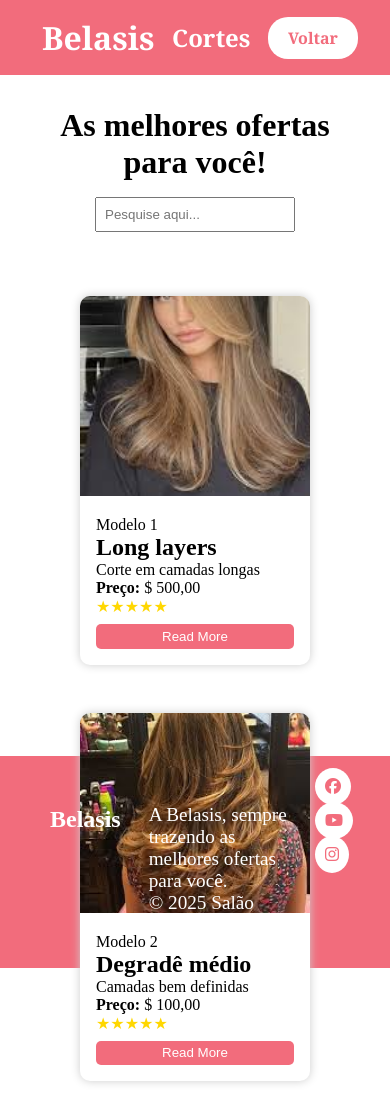
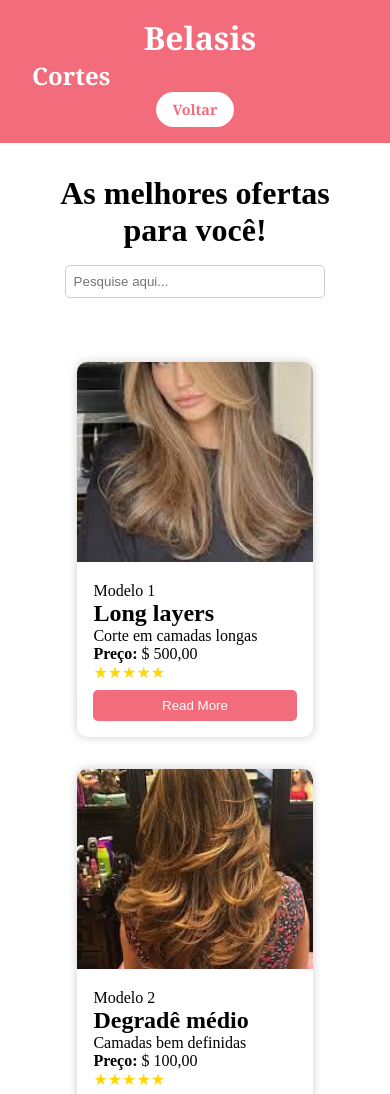
Before and after one commit to Victoriahjs/Belasis, a plain HTML site: page cortes.html in a window 390 px wide. Shown: the top 1094 px of the page. Drawn offline with Linux system fonts and the light colour scheme.

Commit message:
Atualizar o style03.css
25/06

```diff
--- a/style03.css
+++ b/style03.css
@@ -2,12 +2,6 @@
   margin: 0;
   padding: 0;
   box-sizing: border-box;
-}
-
-.rounded-icon {
-	border-radius: 50%;
-	width: 40px;
-	height: 40px;
 }
 
 body {
@@ -29,19 +23,9 @@ header h1 {
   margin-left: 10px;
 }
 
-main {
-	justify-content: center;
-	align-items: center;
-	height: 70vh;
-}
-
-.logo {
-	font-weight: bold;
-	color: white;
-	padding: 0.3rem 0.6rem;
-	border-radius: 5px;
-	margin: 10px;
-	padding: 8px;
+header h2 {
+  font-size: 1.5rem;
+  margin-right: auto;
 }
 
 .login-button {
@@ -58,27 +42,17 @@ main {
   background-color: #ffe3e7;
 }
 
-nav ul {
-	display: flex;
-	list-style: none;
-	gap: 1.5rem;
-}
-
-nav a {
-	color: white;
-	text-decoration: none;
-}
-
 main {
+  text-align: center;
   padding: 2rem;
-	text-align: center;
-	height: 75vh;
 }
 
 .search-bar {
   margin: 1rem 0;
   padding: 0.5rem;
   width: 200px;
+  border-radius: 5px;
+  border: 1px solid #ccc;
 }
 
 .cards {
@@ -88,7 +62,6 @@ main {
   gap: 3rem;
   padding: 1rem;
   margin: 2rem auto;
-
 }
 
 .card {
@@ -98,6 +71,11 @@ main {
   box-shadow: 0 0 10px #ccc;
   overflow: hidden;
   text-align: left;
+  transition: transform 0.3s ease-in-out;
+}
+
+.card:hover {
+  transform: scale(1.05);
 }
 
 .card img {
@@ -122,8 +100,12 @@ button {
   border: none;
   cursor: pointer;
   width: 100%;
-	padding: 0.3rem 0.6rem;
   border-radius: 5px;
+  transition: background-color 0.3s ease;
+}
+
+button:hover {
+  background-color: #d45565;
 }
 
 footer {
@@ -132,9 +114,11 @@ footer {
   padding: 2rem 2rem;
   margin-top: 3rem;
   display: flex;
+  justify-content: space-between;
+  align-items: center;
 }
 
-;footer h2 {
+footer h2 {
   margin-left: 10px;
   margin: 0;
   font-size: 1.8rem;
@@ -153,22 +137,22 @@ footer {
 
 .texto {
   display: flex;
-	align-items:stretch;
-	justify-content:center;
+  align-items: stretch;
+  justify-content: center;
   width: 155%;
   margin-left: 10px;
   margin-top: 1rem;
   font-size: 1.2rem;
 }
 
-.texto ul li{
+.texto ul li {
   list-style-type: none;
 }
 
-.copy{
+.copy {
   display: flex;
-	align-items:stretch;
-	justify-content:center;
+  align-items: stretch;
+  justify-content: center;
   width: 100%;
 }
 
@@ -178,8 +162,6 @@ footer {
   display: flex;
   align-items: center;
   justify-content: flex-end;
-	align-items: center;
-
 }
 
 .header ul li {
@@ -195,3 +177,30 @@ footer {
   padding: 10px;
   border-radius: 70%;
 }
+
+@media (max-width: 768px) {
+  header {
+    flex-direction: column;
+    text-align: center;
+  }
+
+  .cards {
+    flex-direction: column;
+    gap: 2rem;
+  }
+
+  .card {
+    width: 80%;
+    margin: 0 auto;
+  }
+
+  .login-button {
+    font-size: 0.9rem;
+    padding: 8px 16px;
+  }
+
+  .search-bar {
+    width: 80%;
+    margin: 1rem auto;
+  }
+}
```
Lines whose indentation alone changed are shown as unchanged.
